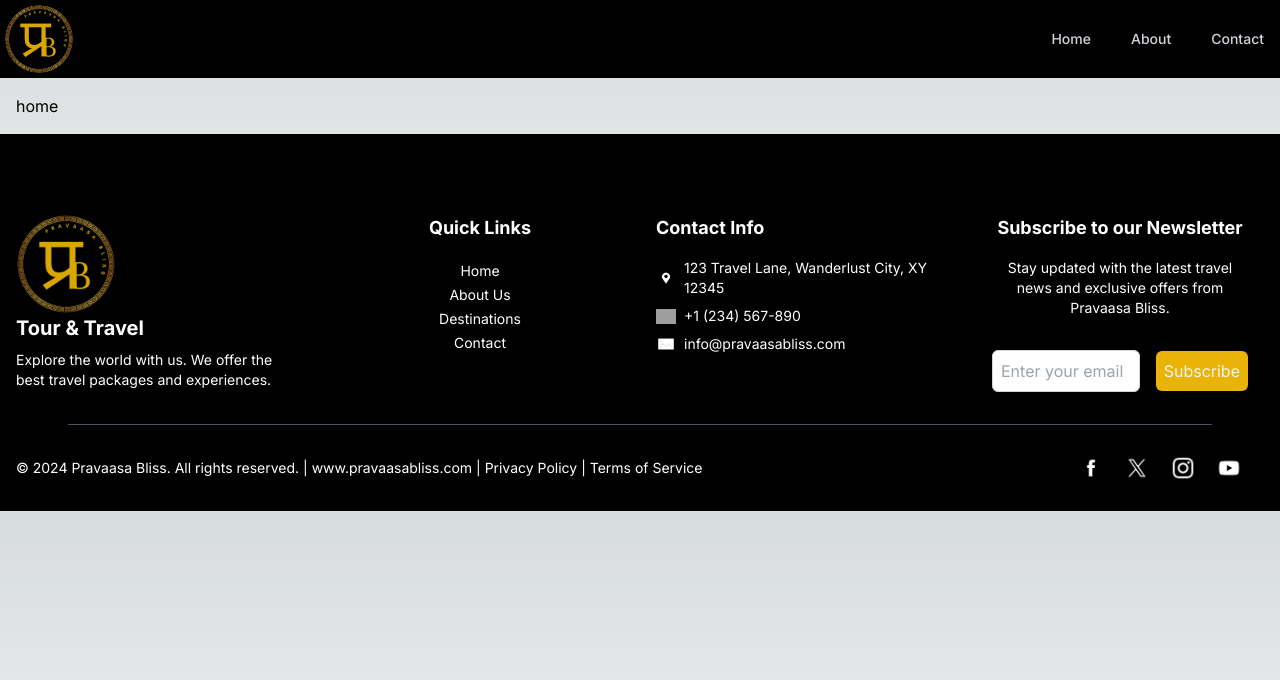
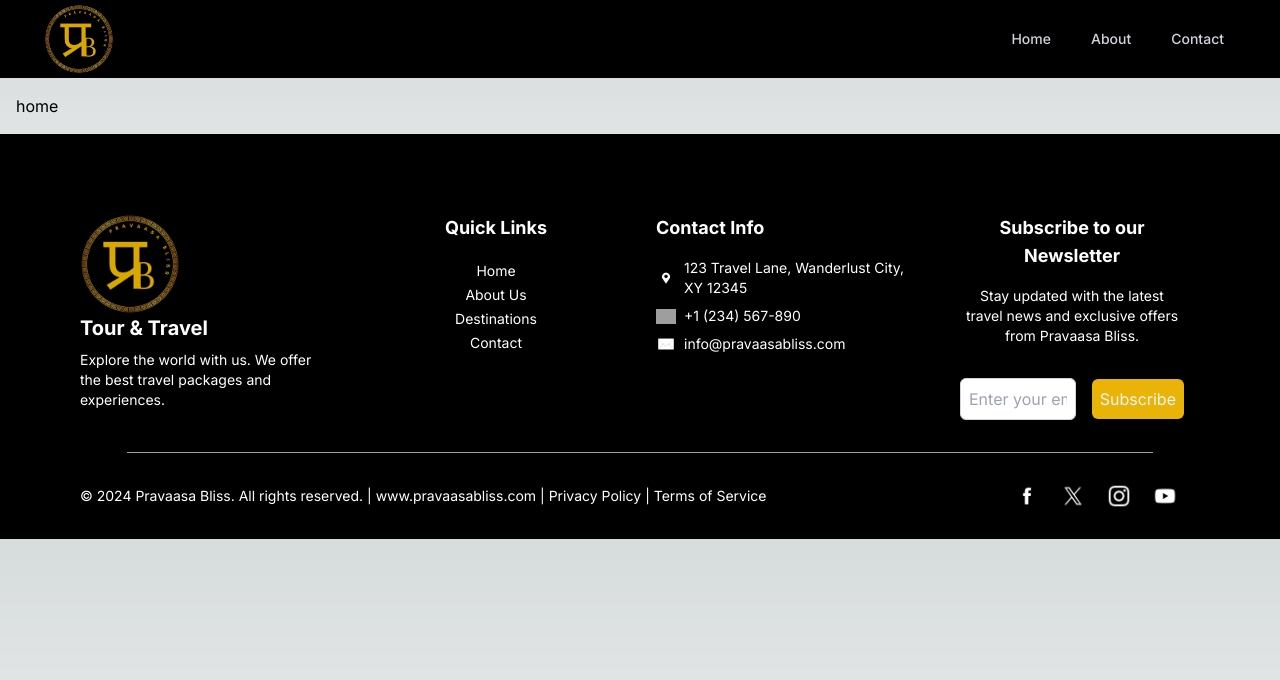
Before and after one commit to ritikchauhan09/pravaasa, a Next.js app in the folder pravaasa/: page / in a window 1280 px wide. Shown: the top 680 px of the page. Built offline with nearby package versions, Linux system fonts and the light colour scheme; grey boxes are pictures that could not be loaded.

Commit message:
footer updated and some changes done on font size and family

```diff
--- a/pravaasa/src/components/Footer.js
+++ b/pravaasa/src/components/Footer.js
@@ -5,7 +5,7 @@ import Newsletter from "./Newsletter";
 export default function Footer() {
   return (
     <footer className="bg-black pt-20 text-white">
-      <div className="container mx-auto px-4">
+      <div className=" max-w-full container mx-auto px-20">
         <div className="grid grid-cols-1 md:grid-cols-4 gap-8 mb-8">
           {/* Company Info */}
           <div className="flex flex-col items-center md:items-start">
@@ -79,7 +79,7 @@ export default function Footer() {
         </div>
 
         {/* hr to break */}
-        <hr className="w-11/12 mx-auto border-gray-600" />
+        <hr className="w-11/12 mx-auto border-gray-400" />
 
         <div className="flex flex-col md:flex-row justify-between items-center py-4">
           <div className="mb-4 md:mb-0 text-center md:text-left text-sm">
--- a/pravaasa/src/components/Navbar.js
+++ b/pravaasa/src/components/Navbar.js
@@ -5,7 +5,7 @@ const Navbar = () => {
     <>
     {/* primary navbar with all the other pages */}
     <nav className="bg-black p-1">
-      <div className="max-w-7xl mx-auto flex justify-between items-center">
+      <div className="max-w-full px-10 mx-auto flex justify-between items-center">
         <div className="flex items-center">
         <img src='./images/pravaasa.png' alt='companylogo' width={70}/>
         </div>
--- a/pravaasa/src/output.css
+++ b/pravaasa/src/output.css
@@ -670,6 +670,15 @@ video {
   max-width: 80rem;
 }
 
+.max-w-full {
+  max-width: 100%;
+}
+
+.max-w-fit {
+  max-width: -moz-fit-content;
+  max-width: fit-content;
+}
+
 .grid-cols-1 {
   grid-template-columns: repeat(1, minmax(0, 1fr));
 }
@@ -720,6 +729,21 @@ video {
 .border-gray-600 {
   --tw-border-opacity: 1;
   border-color: rgb(75 85 99 / var(--tw-border-opacity));
+}
+
+.border-gray-100 {
+  --tw-border-opacity: 1;
+  border-color: rgb(243 244 246 / var(--tw-border-opacity));
+}
+
+.border-gray-500 {
+  --tw-border-opacity: 1;
+  border-color: rgb(107 114 128 / var(--tw-border-opacity));
+}
+
+.border-gray-400 {
+  --tw-border-opacity: 1;
+  border-color: rgb(156 163 175 / var(--tw-border-opacity));
 }
 
 .bg-black {
@@ -790,6 +814,21 @@ video {
 .py-8 {
   padding-top: 2rem;
   padding-bottom: 2rem;
+}
+
+.py-3 {
+  padding-top: 0.75rem;
+  padding-bottom: 0.75rem;
+}
+
+.px-10 {
+  padding-left: 2.5rem;
+  padding-right: 2.5rem;
+}
+
+.px-20 {
+  padding-left: 5rem;
+  padding-right: 5rem;
 }
 
 .pt-20 {
@@ -938,6 +977,14 @@ body {
     width: auto;
   }
 
+  .md\:w-full {
+    width: 100%;
+  }
+
+  .md\:w-20 {
+    width: 5rem;
+  }
+
   .md\:flex-grow-0 {
     flex-grow: 0;
   }
```
